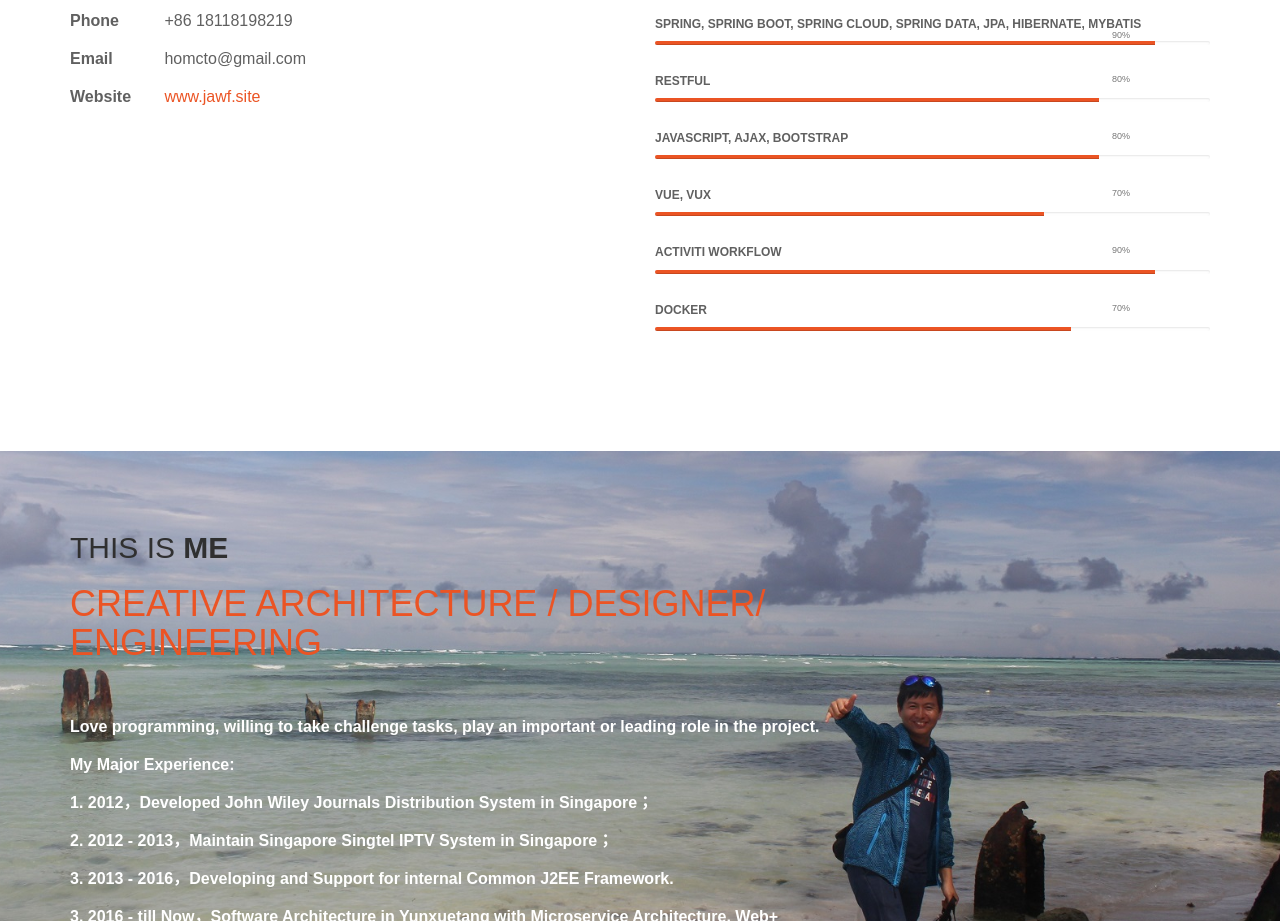
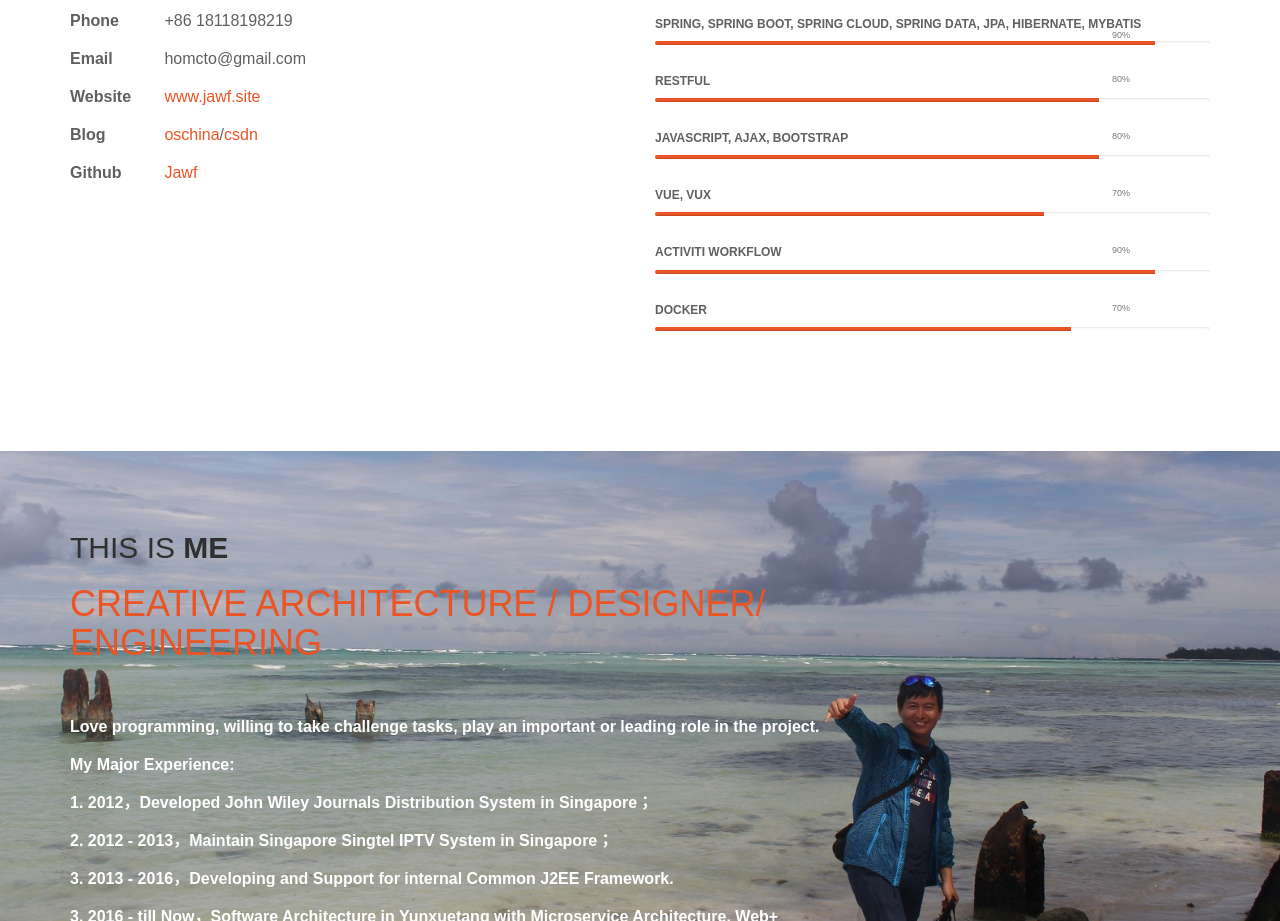
Before and after one commit to Jawf/personal-introduce-site, a plain HTML site: page index.html in a window 1280 px wide. Shown: the part 2641-3562 px from the top of the page. Drawn offline with Linux system fonts and the light colour scheme.

Commit message:
update blog

```diff
--- a/index.html
+++ b/index.html
@@ -249,6 +249,8 @@ http://www.templatemo.com/tm-464-ultra-profile
 					<p><span class="tm-info-label">Phone</span> +86 18118198219</p>
 					<p><span class="tm-info-label">Email</span> homcto@gmail.com</p>
 					<p><span class="tm-info-label">Website</span> <a href="#" class="tm-red-text">www.jawf.site</a></p>
+					<p><span class="tm-info-label">Blog</span> <a target="_blank" href="https://my.oschina.net/jawf" class="tm-red-text">oschina</a>/<a  target="_blank" href="https://blog.csdn.net/jawfneo" class="tm-red-text">csdn</a></p>
+					<p><span class="tm-info-label">Github</span> <a target="_blank" href="https://github.com/Jawf" class="tm-red-text">Jawf</a></p>
 				</div>
 				<div class="col-md-6 col-sm-6">
 					<h2 class="title"><strong>Some</strong> Skills</h2>
```
